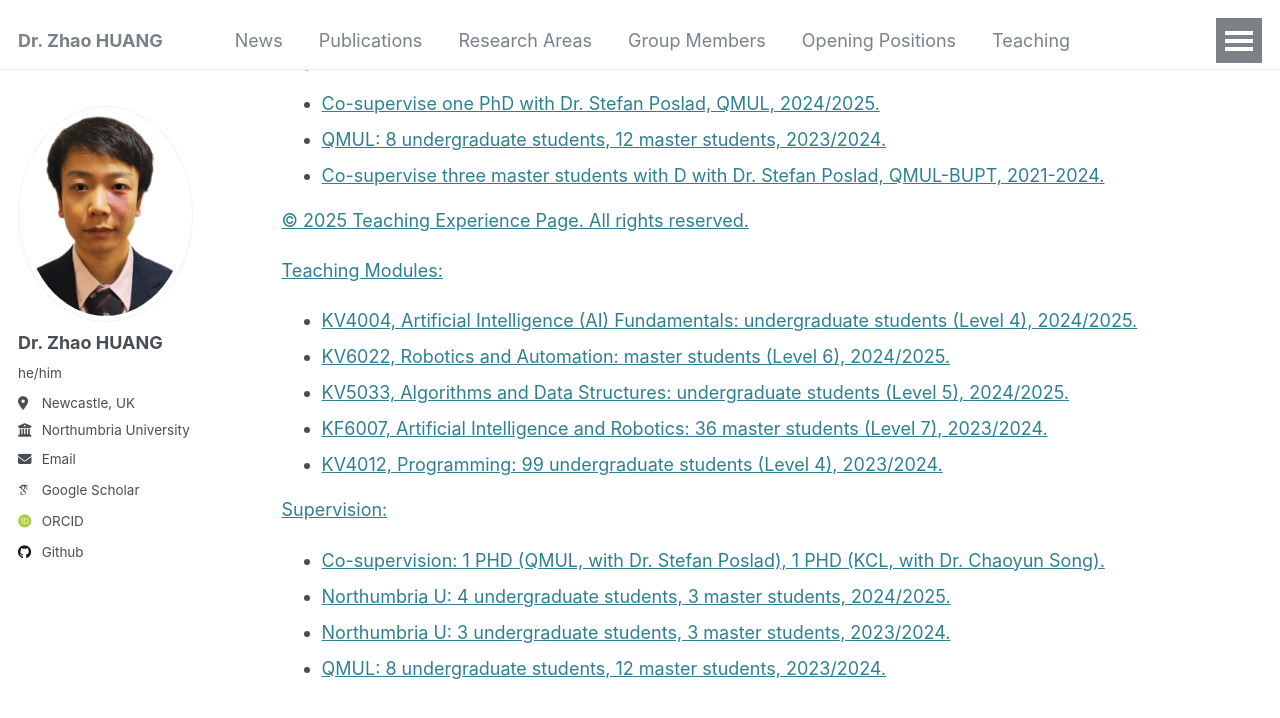
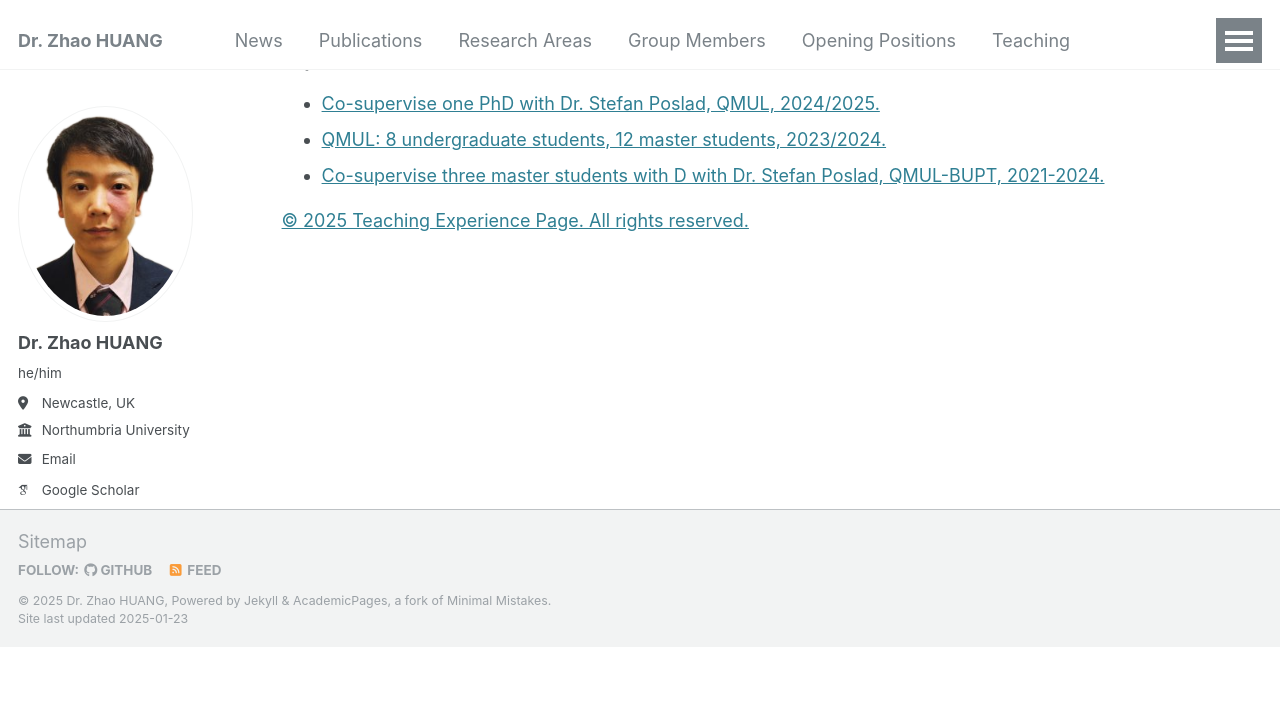
Before and after one commit to ZZ2020zz/ZZ2020zz.github.io, a Jekyll site: the page built from _pages/teaching.html, in a window 1280 px wide and 900 px high, scrolled down 853 px. Shown: the top 718 px of the window. Built offline with Jekyll 4.4.1, drawn with Linux system fonts in a browser that asks for light colours; some web fonts are replaced; after the commit the page ends 1500 px from its top, so only the background shows below that.

Commit message:
Update teaching.html

```diff
--- a/_pages/teaching.html
+++ b/_pages/teaching.html
@@ -56,51 +56,3 @@ author_profile: true
     </footer>
 </body>
 </html>
-
-
-
-
-
-
-
-
-<!DOCTYPE html>
-<html lang="en">
-<head>
-    <meta charset="UTF-8">
-    <meta name="viewport" content="width=device-width, initial-scale=1.0">
-    <title>Teaching and Supervision</title>
-  <p style="text-decoration:underline;"></p>
-</head>
-<body>
-
-    <main>
-        <section>
-          <header>
-        <p>Teaching Modules:</p>
-        </header>
-            <ul>
-                <li> KV4004, Artificial Intelligence (AI) Fundamentals: undergraduate students (Level 4), 2024/2025.</li>
-                <li> KV6022, Robotics and Automation: master students (Level 6), 2024/2025.</li>
-                <li> KV5033, Algorithms and Data Structures: undergraduate students (Level 5), 2024/2025.</li>
-                <li> KF6007, Artificial Intelligence and Robotics: 36 master students (Level 7), 2023/2024.</li>
-                <li> KV4012, Programming: 99 undergraduate students (Level 4), 2023/2024.</li>
-            </ul>
-        </section>
-
-              <section>
-          <header>
-        <p>Supervision:</p>
-        </header>
-            <ul>
-                <li> Co-supervision: 1 PHD (QMUL, with Dr. Stefan Poslad), 1 PHD (KCL, with Dr. Chaoyun Song). </li>
-                <li> Northumbria U: 4 undergraduate students, 3 master students, 2024/2025. </li>
-                <li> Northumbria U: 3 undergraduate students, 3 master students, 2023/2024.</li>
-                <li> QMUL: 8 undergraduate students, 12 master students, 2023/2024.</li>
-            </ul>
-        </section>
-
-    </main>
-
-</body>
-</html>
```
